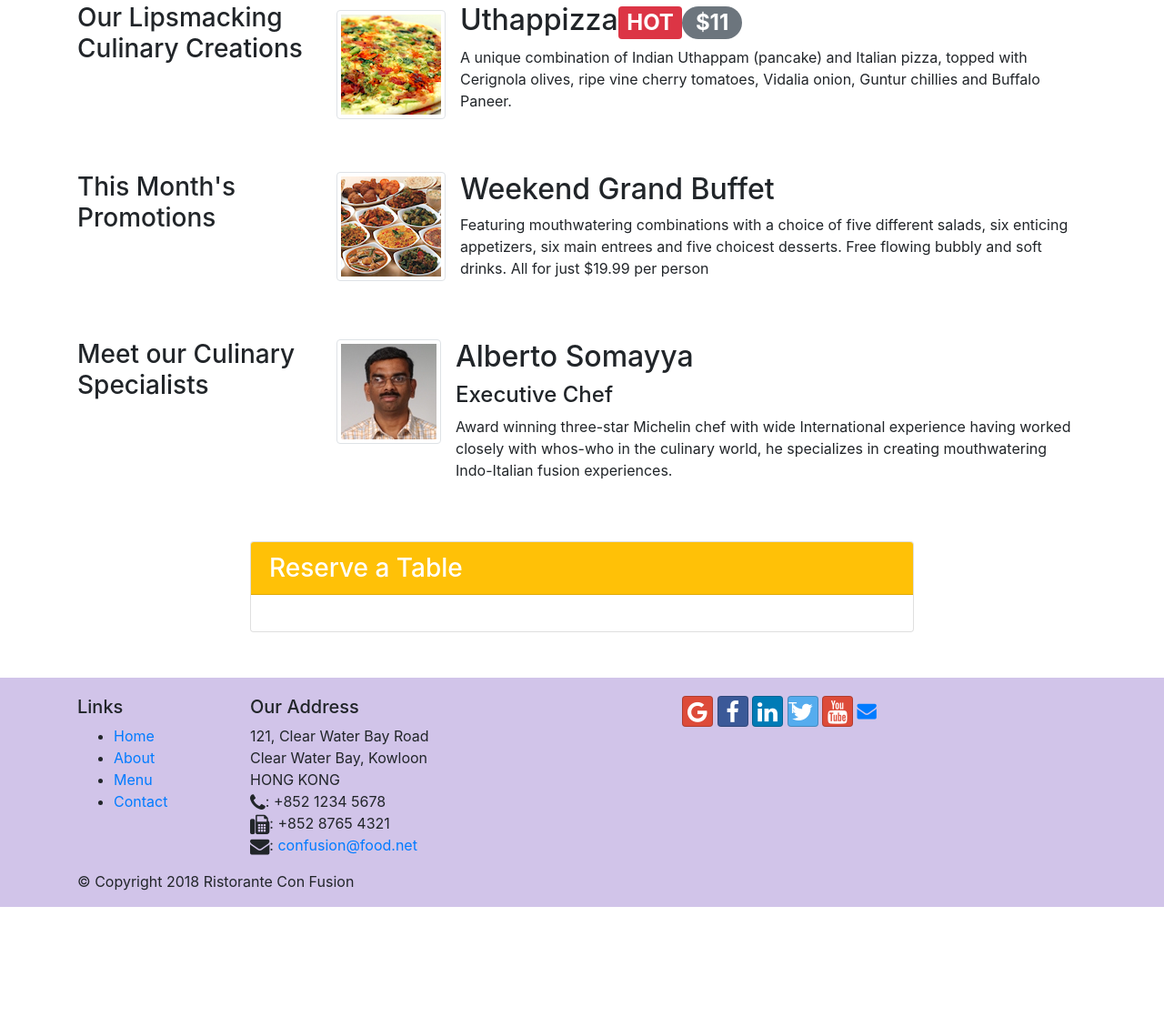
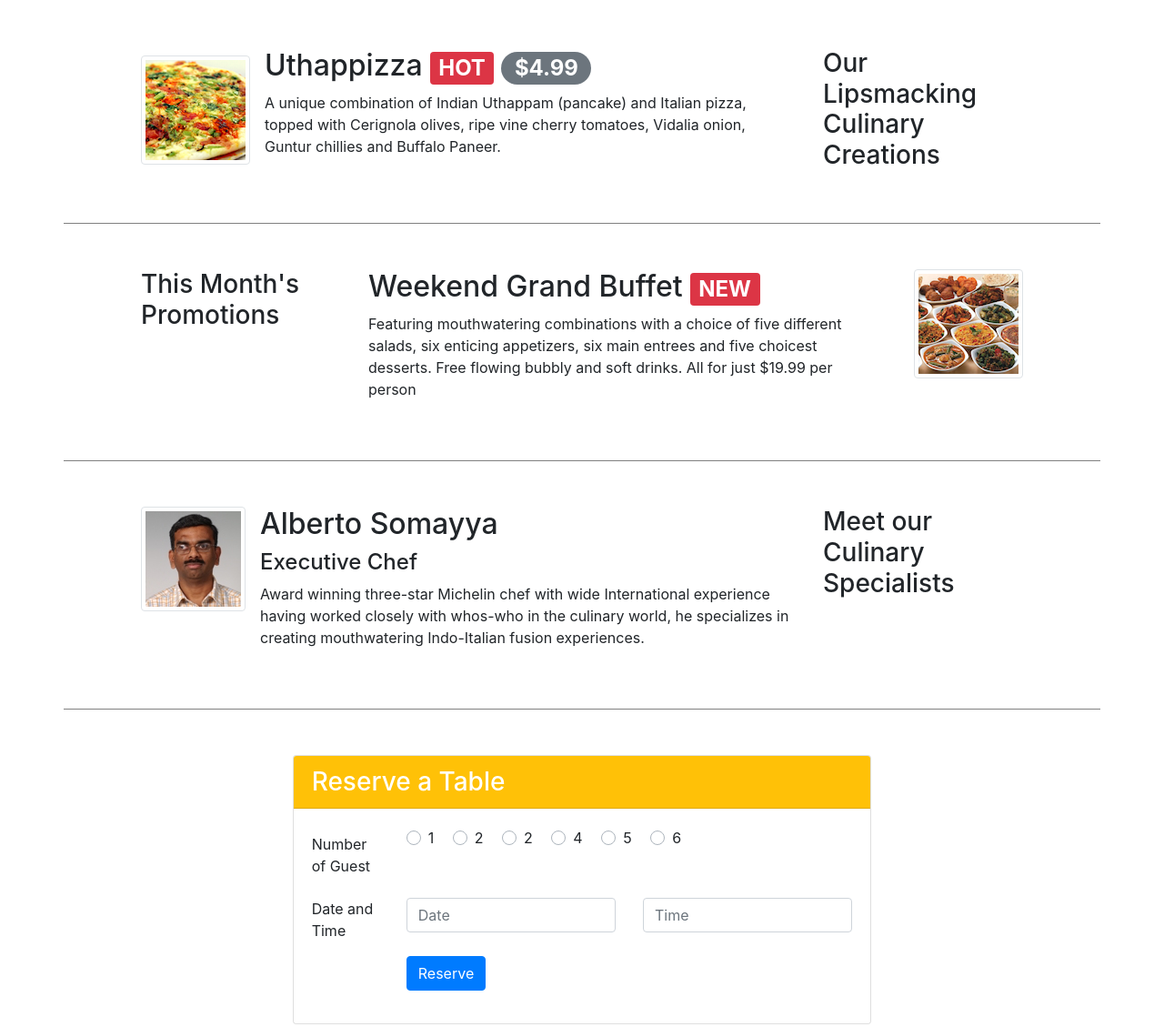
Before and after one commit to Faayez213/Bootstrap4, a website: page index.html in a window 1280 px wide. Shown: the part 321-1450 px from the top of the page at 91% size. Before the commit the page ends 1318 px from the top, so only its background shows below. Drawn offline with nearby package versions, Linux system fonts and the light colour scheme.

Commit message:
assigment2

```diff
--- a/customStyle/index.css
+++ b/customStyle/index.css
@@ -16,7 +16,8 @@ body{
   margin-bottom: 50px;
 }
 .rowContent{
-  padding-bottom: 50px;
+  padding: 50px 70px 50px 70px;
+  border-bottom: 1px solid gray;
 }
 .navbar-dark{
   background-color: #512DA8;
--- a/index.html
+++ b/index.html
@@ -38,10 +38,11 @@
                     <h1>Ristorante con Fusion</h1>
                     <p>We take inspiration from the World's best cuisines, and create a unique fusion experience. Our lipsmacking creations will tickle your culinary senses!</p>
                 </div>
-                <div class="col-12 col-sm-2">
+                <div class="col-8 col-sm-4 align-self-center">
+                  <img class="img-fluid" src="img/logo.png ">
                 </div>
-                <div class="col-12 col-sm align-self-center">
-                  <img class="img-fluid" src="img/logo.png ">
+                <div class="col-4 col-sm-2 align-self-center">
+                    <a href="#3" class="btn btn-warning btn-lg">Reserve Table</a>
                 </div>
             </div>
         </div>
@@ -49,16 +50,16 @@
 
     <div class="container">
         <div class="row rowContent">
-            <div class="col-12 col-sm-4 col-md-3">
+            <div class="col-12 col-sm-4 col-md-3 order-last">
                 <h3>Our Lipsmacking Culinary Creations</h3>
             </div>
-            <div class="col col-sm col-md">
+            <div class="col col-sm col-md order-first">
                 <div class="media">
                   <img class="d-flex mr-3 img-thumbnail align-self-center"
                          src="img/uthappizza.png" alt="Uthappizza">
 
                     <div class="media-body">
-                      <h2 class="mt-0">Uthappizza<span class="badge badge-danger">HOT</span><span class="badge badge-pill badge-secondary">$11</span></h2>
+                      <h2 class="mt-0">Uthappizza<span class="badge badge-danger ml-2">HOT</span><span class="badge badge-pill badge-secondary ml-2">$4.99</span></h2>
                       <p class="d-none d-sm-block">A unique combination of Indian Uthappam (pancake) and Italian pizza, topped with Cerignola olives, ripe vine cherry tomatoes, Vidalia onion, Guntur chillies and Buffalo Paneer.</p>
                     </div>
                 </div>
@@ -72,20 +73,20 @@
             </div>
             <div class="col col-sm col-md" >
                 <div class="media">
-                    <img class="img-thumbnail self-align-center" src="img/buffet.png">
-                    <div class="media-body ml-3">
-                        <h2>Weekend Grand Buffet</h2>
+                    <div class="media-body mr-5">
+                        <h2 class="mt-0 mb-t">Weekend Grand Buffet<span class="badge badge-danger ml-2">NEW</span></h2>
                         <p class="d-none d-sm-block">Featuring mouthwatering combinations with a choice of five different salads, six enticing appetizers, six main entrees and five choicest desserts. Free flowing bubbly and soft drinks. All for just $19.99 per person </p>
                     </div>
+                      <img class="media-right img-thumbnail self-align-center" src="img/buffet.png" alt="weeked Grand Buffett">
                 </div>
             </div>
         </div>
 
         <div class="row rowContent">
-            <div class="col-12 col-sm-4 col-md-3" >
+            <div class="col-12 col-sm-4 col-md-3 order-last" >
                 <h3>Meet our Culinary Specialists</h3>
             </div>
-            <div class="col col-sm col-md">
+            <div class="col col-sm col-md order-first">
                 <div class="media">
                       <img class="d-flex img-thumbnail self-align-center" src="img/alberto.png" >
                       <div class="media-body ml-3">
@@ -100,11 +101,63 @@
       <div class="row rowContent">
           <div class="col-12 col-sm-2">
           </div>
-          <div class="col-12 col-sm-8">
+          <div class="col-12 col-sm-8" id="3">
               <div class="card">
                   <h3 class="card-header bg-warning text-white">Reserve a Table</h3>
                   <div class="card-body">
                         <form class="form">
+                            <div class="form-group row">
+                                  <div class="col-12 col-sm-2">
+                                      <label class="col-form-label">Number of Guest</label>
+                                  </div>
+                                  <div class="col-12 col-sm">
+                                          <div class="custom-control custom-radio custom-control-inline">
+                                              <input type="radio" id="1" name="1" class="custom-control-input">
+                                              <label class="custom-control-label" for="1">1</label>
+                                          </div>
+                                          <div class="custom-control custom-radio custom-control-inline">
+                                              <input type="radio" id="2" name="1" class="custom-control-input">
+                                              <label class="custom-control-label" for="2">2</label>
+                                          </div>
+                                          <div class="custom-control custom-radio custom-control-inline">
+                                              <input type="radio" id="3" name="1" class="custom-control-input">
+                                              <label class="custom-control-label" for="3">2</label>
+                                          </div>
+                                          <div class="custom-control custom-radio custom-control-inline">
+                                              <input type="radio" id="4" name="1" class="custom-control-input">
+                                              <label class="custom-control-label" for="4">4</label>
+                                          </div>
+                                          <div class="custom-control custom-radio custom-control-inline">
+                                              <input type="radio" id="5" name="1" class="custom-control-input">
+                                              <label class="custom-control-label" for="5">5</label>
+                                          </div>
+                                          <div class="custom-control custom-radio custom-control-inline">
+                                              <input type="radio" id="6" name="1" class="custom-control-input">
+                                              <label class="custom-control-label" for="6">6</label>
+                                          </div>
+                                  </div>
+                            </div>
+
+                            <div class="form-group row">
+                                  <div class="col-12 col-sm-2">
+                                        <labelclass="col-form-label" for="DateTime">Date and Time</label>
+                                  </div>
+                                  <div class="row col-12 col-sm">
+                                        <div class="col-6">
+                                              <input type="text" class="form-control" placeholder="Date">
+                                        </div>
+                                        <div class="col-6">
+                                              <input type="text" class="form-control" placeholder="Time">
+                                        </div>
+                                  </div>
+                            </div>
+
+                            <div class="form-group row">
+                                  <div class="offset-sm-2 col-10">
+                                      <button type="submit" class="btn btn-primary" >Reserve</button>
+                                  </div>
+                            </div>
+
                         </form>
                   </div>
               </div>
```
